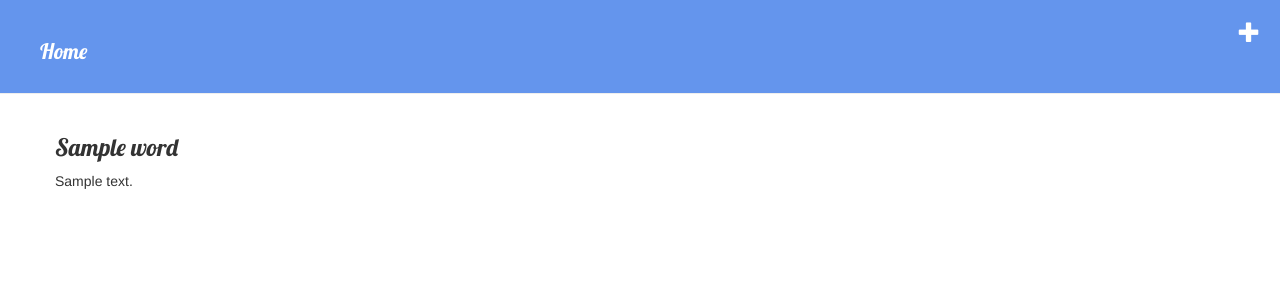
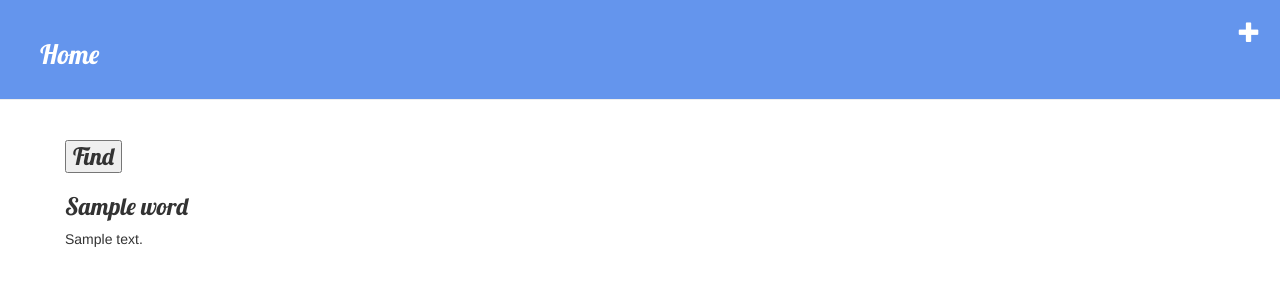
Before and after one commit to chrisdimaio/COMP-5280-Class-Project, a Django app: template publish/templates/publish/home.html in a window 1280 px wide. Shown: the top 300 px of the page. Run offline with Django 3.2, Linux system fonts and the light colour scheme; the template is opened without the code that fills it: most values are stand-ins (such as "Sample title", 1, 10 or a date in 2020); some libraries are stand-ins or nearby versions.

Commit message:
Put search functionality on home page.

```diff
--- a/publish/forms.py
+++ b/publish/forms.py
@@ -7,3 +7,8 @@
     class Meta:
         model = Post
         fields = ('word', 'description',)
+
+
+
+class SearchForm(forms.Form):
+    query_string = forms.CharField(label='', max_length=100)
--- a/publish/static/css/publish.css
+++ b/publish/static/css/publish.css
@@ -6,12 +6,12 @@
 
 .page-header h1, .page-header h1 a, .page-header h1 a:visited, .page-header h1 a:active {
     color: #ffffff;
-    font-size: 16pt;
+    font-size: 20pt;
     text-decoration: none;
 }
 
 .content {
-    margin-left: 40px;
+    margin-left: 50px;
 }
 
 h1, h2, h3, h4 {
@@ -24,6 +24,10 @@
 
 .save {
     float: left;
+}
+
+.search-form {
+    padding: 0px 0px 0px 0px;
 }
 
 .post-form textarea, .post-form input {
--- a/publish/templates/publish/home.html
+++ b/publish/templates/publish/home.html
@@ -1,6 +1,15 @@
 {% extends 'publish/base.html' %}
 
 {% block content %}
+    <div class="search-form">
+        <form action="/" method="post" >
+            {% csrf_token %}
+            <h3>
+                {{ form }}
+                <input type="submit" value="Find" />
+            </h3>
+        </form>
+    </div>
     {% for word in words %}
         <div>
             <h3>{{ word.word }}</h3>
--- a/publish/urls.py
+++ b/publish/urls.py
@@ -5,6 +5,7 @@
     # url(r'^$', views.publish_word, name='publish_word'),
     # url(r'^post/(?P<pk>\d+)/$', views.publish_detail, name='publish_detail'),
     url(r'^$', views.HomeView.as_view(), name='home'),
+    # url(r'^search/$', views.SearchView.as_view(), name='search'),
     url(r'^publish/new/$', views.PublishView.as_view(), name='publish'),
     # url(r'^words/$', views.WordsView.as_view(), name='words'),
 ]
```
Also changed, not shown: publish/views.py (+21 -5 lines).
